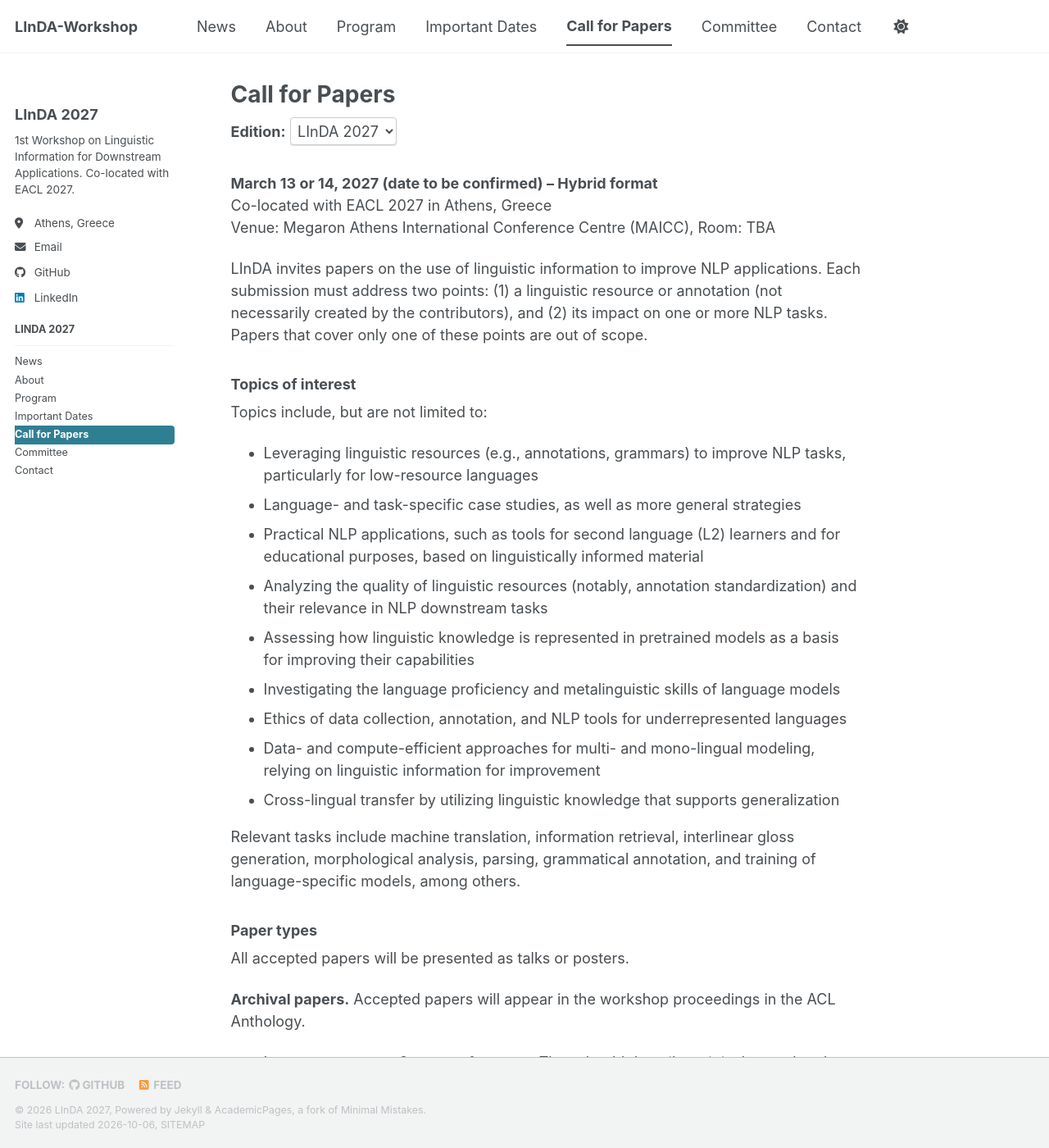
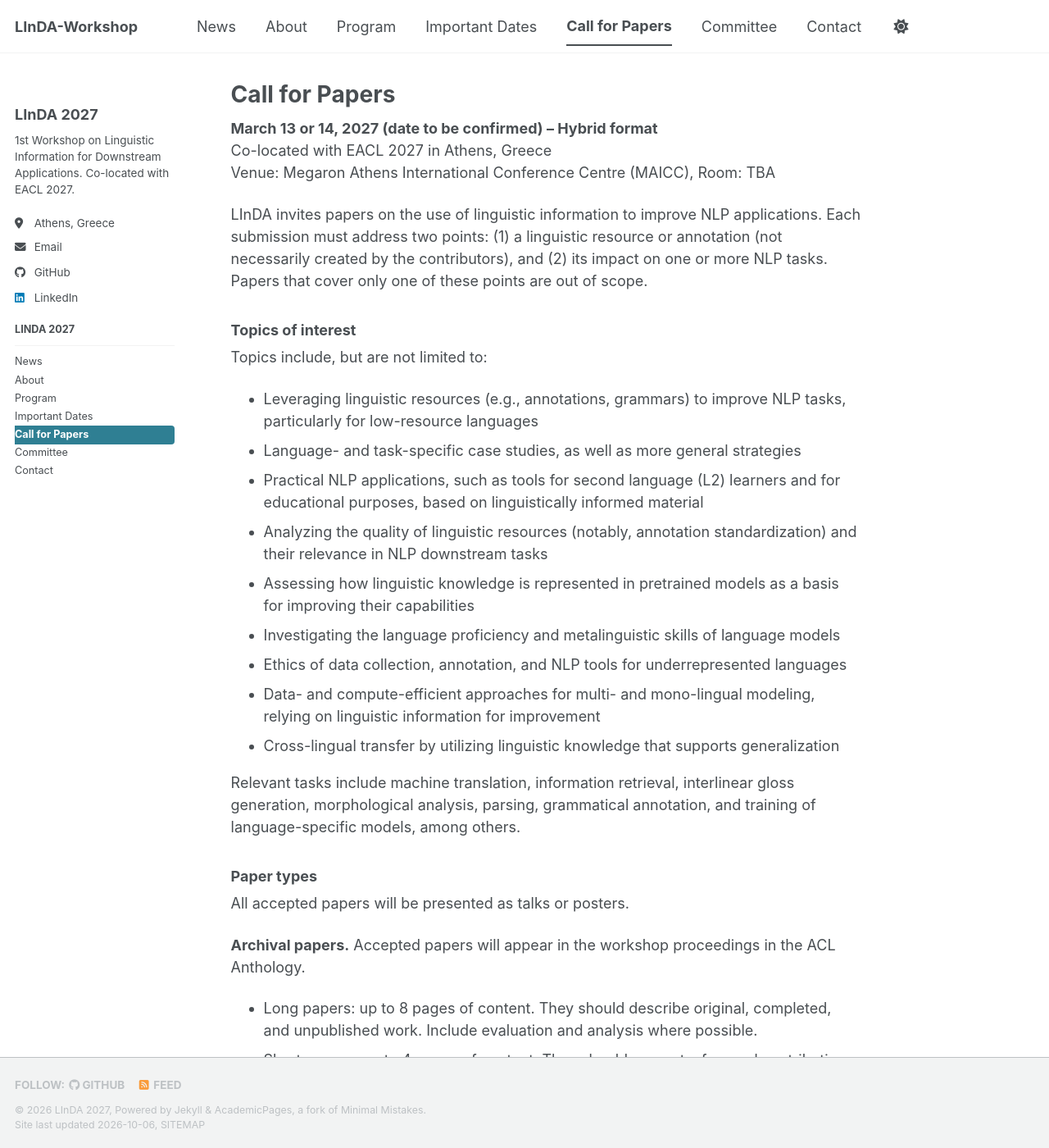
Before and after one commit to LInDA-Workshop/LInDA-Workshop.github.io, a Jekyll site: the page built from _pages/cfp.md, in a window 1280 px wide and 1400 px high. Shown: the whole window at 82% size. Built offline with Jekyll 4.4.1, drawn with Linux system fonts in a browser that asks for light colours; a style sheet for code colours, icons or effects is not loaded.

Commit message:
update cfp

```diff
--- a/_data/navigation.yml
+++ b/_data/navigation.yml
@@ -13,6 +13,9 @@ main:
     url: /dates/
   - title: "Call for Papers"
     url: /cfp/
+    children:
+      - title: "LInDA 2027"
+        url: /cfp/
   - title: "Committee"
     url: /committee/
   - title: "Contact"
--- a/_includes/cfp-select.html
+++ /dev/null
@@ -1,4 +0,0 @@
-<p><b>Edition:</b>
-<select onchange="location.href=this.value">
-  <option value="/cfp/" {% if page.url == '/cfp/' %}selected{% endif %}>LInDA 2027</option>
-</select></p>
--- a/_includes/masthead.html
+++ b/_includes/masthead.html
@@ -14,8 +14,20 @@
             {% else %}
               {% assign domain = base_path %}
             {% endif %}
-            <li class="masthead__menu-item {% if page.url contains link.url and link.url != '/' %}selected{% endif %}">
+            <li class="masthead__menu-item{% if link.children %} has-dropdown{% endif %}{% if page.url contains link.url and link.url != '/' %} selected{% endif %}">
               <a href="{{ domain }}{{ link.url }}">{{ link.title }}</a>
+              {% if link.children %}
+              <ul class="nav-dropdown">
+                {% for child in link.children %}
+                  {% if child.url contains 'http' %}
+                    {% assign child_domain = '' %}
+                  {% else %}
+                    {% assign child_domain = base_path %}
+                  {% endif %}
+                  <li><a href="{{ child_domain }}{{ child.url }}">{{ child.title }}</a></li>
+                {% endfor %}
+              </ul>
+              {% endif %}
             </li>
           {% endfor %}
           <li id="theme-toggle" class="masthead__menu-item persist tail">
--- a/_pages/cfp.md
+++ b/_pages/cfp.md
@@ -4,7 +4,7 @@ title: "Call for Papers"
 sidebar:
   nav: "workshop"
 ---
-{% include cfp-select.html %}
+
 
 <p><b>March 13 or 14, 2027 (date to be confirmed) – Hybrid format</b><br>
 Co-located with EACL 2027 in Athens, Greece<br>
--- a/assets/css/main.scss
+++ b/assets/css/main.scss
@@ -37,3 +37,25 @@
     "layout/sidebar",
     "layout/json_cv"
 ;
+.greedy-nav, .greedy-nav .visible-links { overflow: visible !important; }
+
+.masthead__menu-item.has-dropdown { position: relative; }
+
+.nav-dropdown {
+  display: none;
+  position: absolute;
+  top: 100%;
+  left: 0;
+  min-width: 160px;
+  margin: 0;
+  padding: 0.3em 0;
+  list-style: none;
+  background: var(--global-bg-color, #fff);
+  border: 1px solid #ddd;
+  box-shadow: 0 2px 6px rgba(0,0,0,.15);
+  z-index: 100;
+}
+.nav-dropdown li { display: block; }
+.nav-dropdown a { display: block; padding: 0.4em 1em; white-space: nowrap; }
+
+.has-dropdown:hover > .nav-dropdown { display: block; }
```
